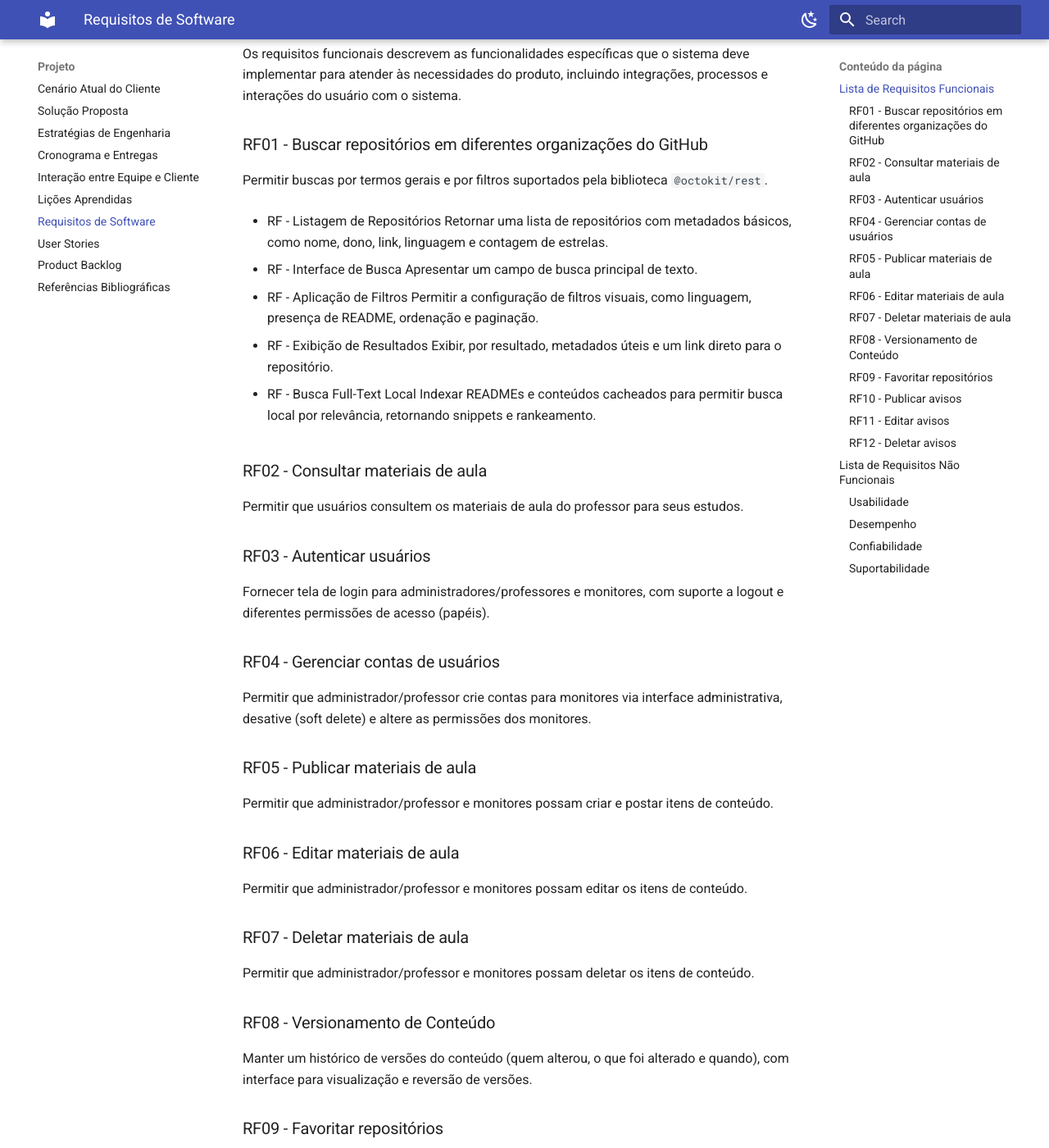
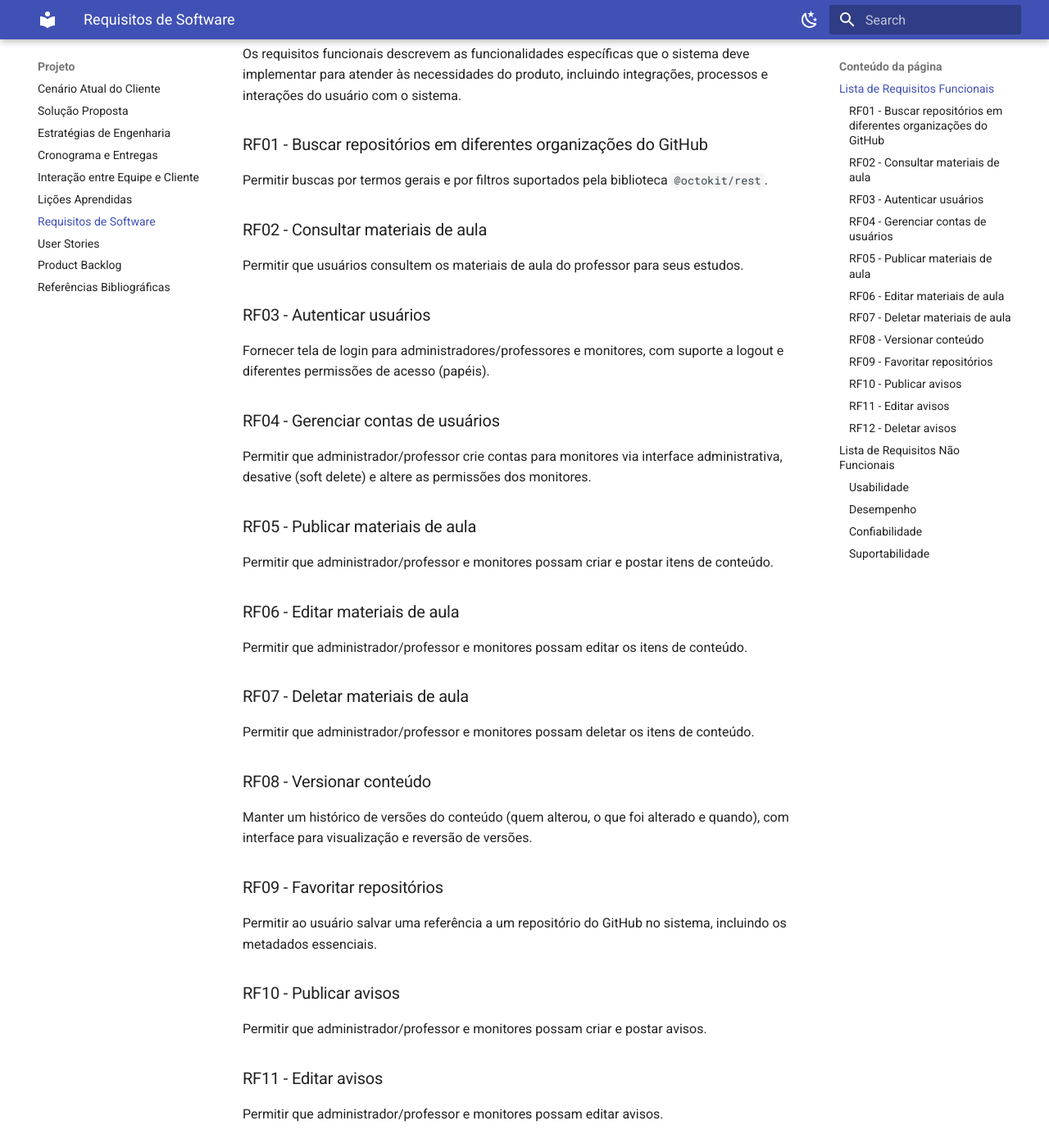
Before and after one commit to mdsreq-fga-unb/REQ-2025.2-T01-DataBuilders, an MkDocs documentation site: the page built from docs/visao_produto/requisitos.md, in a window 1280 px wide and 1400 px high, scrolled down 226 px. Shown: the whole window at 82% size. Built offline with MkDocs 1.6.1 and Material for MkDocs 9.7.7, drawn with Linux system fonts in a browser that asks for light colours.

Commit message:
docs: updated requirements section

```diff
--- a/docs/visao_produto/requisitos.md
+++ b/docs/visao_produto/requisitos.md
@@ -6,21 +6,6 @@ Os requisitos funcionais descrevem as funcionalidades específicas que o sistema
 
 ### RF01 - Buscar repositórios em diferentes organizações do GitHub
 Permitir buscas por termos gerais e por filtros suportados pela biblioteca `@octokit/rest`.
-
-- RF - Listagem de Repositórios
-Retornar uma lista de repositórios com metadados básicos, como nome, dono, link, linguagem e contagem de estrelas.
-
-- RF - Interface de Busca
-Apresentar um campo de busca principal de texto.
-
-- RF - Aplicação de Filtros
-Permitir a configuração de filtros visuais, como linguagem, presença de README, ordenação e paginação.
-
-- RF - Exibição de Resultados
-Exibir, por resultado, metadados úteis e um link direto para o repositório.
-
-- RF - Busca Full-Text Local
-Indexar READMEs e conteúdos cacheados para permitir busca local por relevância, retornando snippets e rankeamento.
 
 ### RF02 - Consultar materiais de aula
 Permitir que usuários consultem os materiais de aula do professor para seus estudos.
@@ -40,7 +25,7 @@ Permitir que administrador/professor e monitores possam editar os itens de conte
 ### RF07 - Deletar materiais de aula
 Permitir que administrador/professor e monitores possam deletar os itens de conteúdo.
 
-### RF08 - Versionamento de Conteúdo
+### RF08 - Versionar conteúdo
 Manter um histórico de versões do conteúdo (quem alterou, o que foi alterado e quando), com interface para visualização e reversão de versões.
 
 ### RF09 - Favoritar repositórios
```
Also changed, not shown: docs/visao_produto/product_backlog.md (+1 -1 lines).
